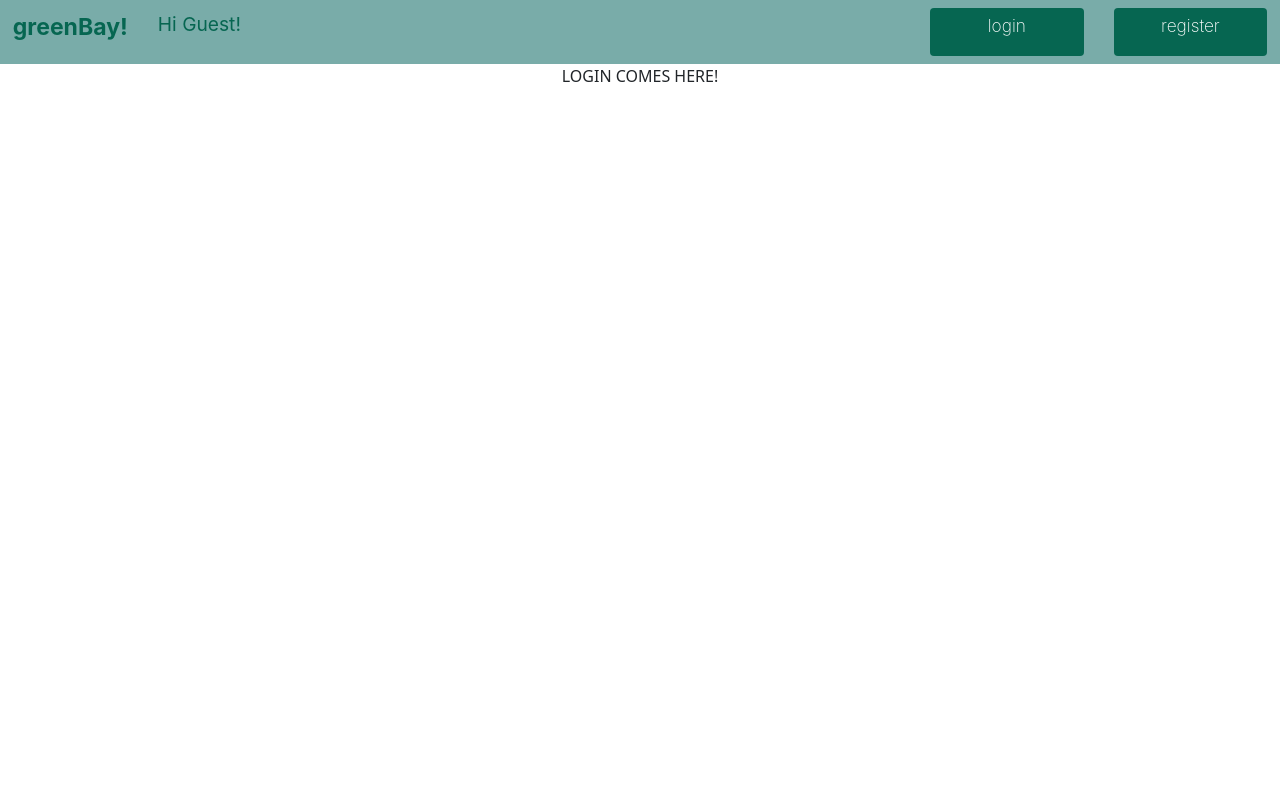
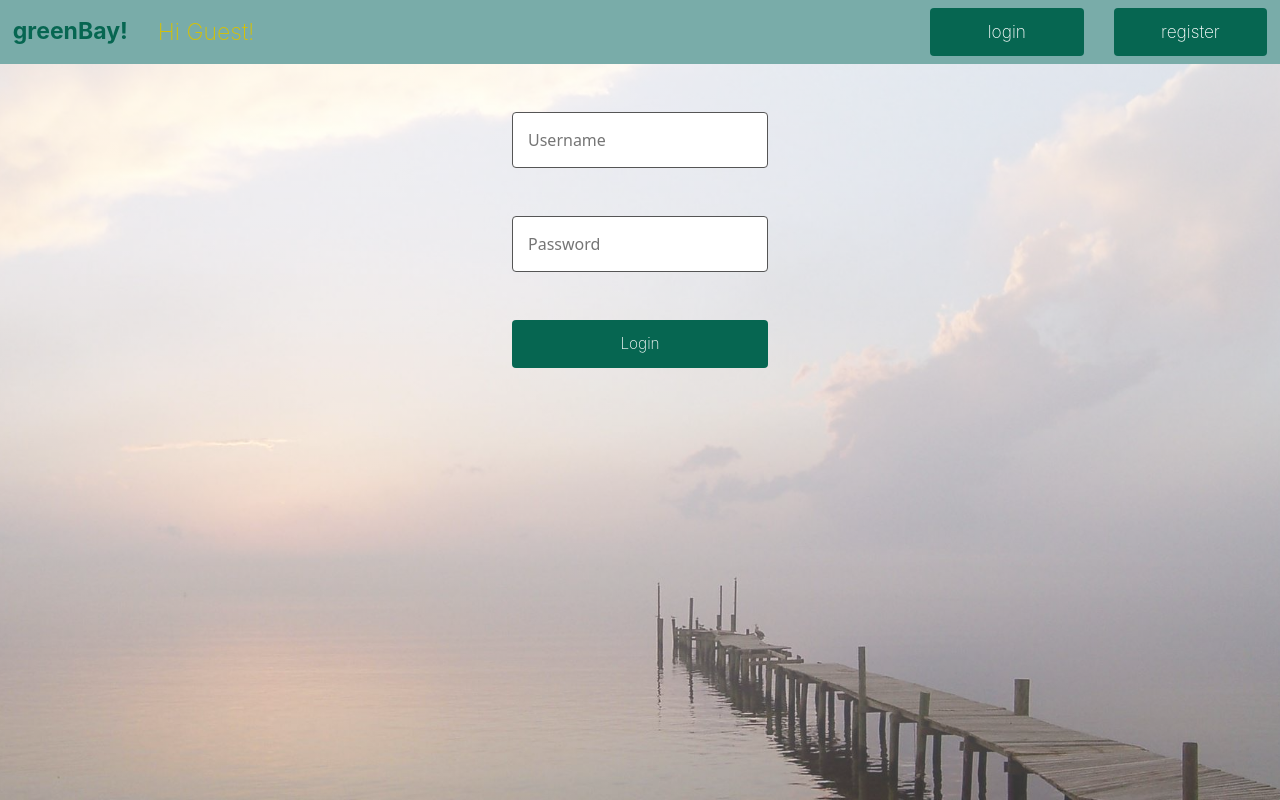
Before and after one commit to SarkanyBence/greenbay, a React (Create React App) app in the folder frontend/: page /login in a window 1280 px wide. Built offline with nearby package versions, Linux system fonts and the light colour scheme.

Commit message:
feat() login page added, errors displayed when needed

```diff
--- a/frontend/src/components/FormInput.tsx
+++ b/frontend/src/components/FormInput.tsx
@@ -27,7 +27,7 @@ const FormInput = (props: PropsInput) => {
         onFocus={() => {
           props.name === "confirmPassword" && setFocused(true);
         }}
-        focused={focused.toString()}
+        data-focused={focused.toString()}
       />
       <span className="formInput error">{props.errorMessage}</span>
     </div>
--- a/frontend/src/components/Header.tsx
+++ b/frontend/src/components/Header.tsx
@@ -1,13 +1,18 @@
-import { Link } from "react-router-dom";
+import { Link, useHistory } from "react-router-dom";
 import { useAppDispatch, useAppSelector } from "../hooks/stateHooks";
 import { StateType } from "../redux/store";
-import { changeUser, logoutUser } from "../redux/UserSlice";
+import { logoutUser } from "../redux/UserSlice";
 
 function Header() {
   const user = useAppSelector((state: StateType) => state.user);
+  const dispatch = useAppDispatch();
+  const history = useHistory();
 
-  console.log("State is:", user);
-  const dispatch = useAppDispatch();
+  const logout = () => {
+    dispatch(logoutUser());
+    localStorage.clear();
+    history.push("/login");
+  };
 
   return (
     <div className="header">
@@ -18,11 +23,10 @@ function Header() {
       </Link>
       <Link to={user.isLoggedIn ? "/buy" : "/login"}>
         <div className="nav-item">
-          <p> Hi {user.userName}! </p>
+          <p className="title"> Hi {user.userName}! </p>
         </div>
       </Link>
-        <div className="nav-item grow">
-        </div>
+      <div className="nav-item grow"></div>
       <Link to={user.isLoggedIn ? "/buy" : "/login"}>
         <div className="nav-item navbtn">
           <p>{user.isLoggedIn ? "buy" : "login"} </p>
@@ -33,6 +37,11 @@ function Header() {
           <p>{user.isLoggedIn ? "sell" : "register"} </p>
         </div>
       </Link>
+      {user.isLoggedIn && (
+        <div className="nav-item navbtn">
+          <button onClick={logout}>logout </button>
+        </div>
+      )}
     </div>
   );
 }
--- a/frontend/src/components/Login.tsx
+++ b/frontend/src/components/Login.tsx
@@ -1,5 +1,93 @@
+import { useEffect, useState } from "react";
+import { useHistory } from "react-router-dom";
+import { useAppDispatch } from "../hooks/stateHooks";
+import fetchData from "../services/fetchData";
+import NewUser from "../types/newUser";
+import NewUserDto from "../types/newUserDto";
+import PropsInput from "../types/PropsInput";
+import User from "../types/User";
+import FormInput from "./FormInput";
+import { changeUser } from "../redux/UserSlice";
+
 function Login() {
-  return <div>LOGIN COMES HERE!</div>;
+  const dispatch = useAppDispatch();
+  const history = useHistory();
+  const [userState, setUserState] = useState({
+    userName: "",
+    password: "",
+  } as NewUser);
+
+  const [userError, setUserError] = useState(false);
+
+  useEffect(() => {}, [userError]);
+
+  const submitForm = (e: any) => {
+    e.preventDefault();
+    const data = Object.fromEntries(new FormData(e.target).entries());
+    const dataDto: NewUserDto = new NewUserDto(data as unknown as NewUser);
+
+    fetchData("POST", "/login", dataDto)
+      .then((token) => {
+        localStorage.setItem("token", token);
+        const newUser: User = {
+          userName: userState.userName,
+          isLoggedIn: true,
+        };
+        dispatch(changeUser(newUser));
+        history.push("/buy");
+      })
+      .catch((err) => {
+        if (err.status === 400) {
+          setUserError(true);
+        }
+      });
+  };
+
+  const handleChange = (e: any) => {
+    setUserState({ ...userState, [e.target.name]: e.target.value });
+  };
+
+  const inputs: PropsInput[] = [
+    {
+      id: 1,
+      name: "userName",
+      placeholder: "Username",
+      type: "text",
+      errorMessage: "Username or password is incorrect",
+      required: true,
+    },
+    {
+      id: 2,
+      name: "password",
+      placeholder: "Password",
+      type: "password",
+      errorMessage: "Username or password is incorrect",
+      required: true,
+    },
+  ];
+
+  return (
+    <div className="base-container">
+      <form onSubmit={submitForm}>
+        <span
+          className="formInput other-error"
+          style={{ opacity: userError ? 1 : 0 }}
+        >
+          Username or password is incorrect
+        </span>
+        {inputs.map((input) => (
+          <FormInput
+            key={input.id}
+            {...input}
+            userState={userState}
+            handleChange={handleChange}
+          />
+        ))}
+
+        <button>Login</button>
+      </form>
+    </div>
+  );
 }
 
 export default Login;
--- a/frontend/src/components/Register.tsx
+++ b/frontend/src/components/Register.tsx
@@ -1,4 +1,4 @@
-import { useState } from "react";
+import { useEffect, useState } from "react";
 import { useHistory } from "react-router";
 import fetchData from "../services/fetchData";
 import NewUser from "../types/newUser";
@@ -7,7 +7,6 @@ import PropsInput from "../types/PropsInput";
 import FormInput from "./FormInput";
 
 function Register() {
-  // const user: User = useAppSelector((state: StateType) => state.user);
   const history = useHistory();
   const [userState, setUserState] = useState({
     userName: "",
@@ -15,6 +14,9 @@ function Register() {
     password: "",
     confirmPassword: "",
   } as NewUser);
+  const [userError, setUserError] = useState(false);
+
+  useEffect(() => {}, [userError]);
 
   const submitForm = (e: any) => {
     e.preventDefault();
@@ -25,10 +27,15 @@ function Register() {
       .then((res) => {
         history.push("/login");
       })
-      .catch((err) => console.log(err));
+      .catch((err) => {
+        if (err.status === 422) {
+          setUserError(true);
+        }
+      });
   };
 
   const handleChange = (e: any) => {
+    if (e.target.name === "userName") setUserError(false);
     setUserState({ ...userState, [e.target.name]: e.target.value });
   };
 
@@ -74,7 +81,12 @@ function Register() {
   return (
     <div className="base-container">
       <form onSubmit={submitForm}>
-        <span className="formInput error">"Username is already taken!"</span>
+        <span
+          className="formInput other-error"
+          style={{ opacity: userError ? 1 : 0 }}
+        >
+          Username is already taken!
+        </span>
         {inputs.map((input) => (
           <FormInput
             key={input.id}
@@ -84,7 +96,7 @@ function Register() {
           />
         ))}
 
-        <button>Submit</button>
+        <button>Sign Up</button>
       </form>
     </div>
   );
--- a/frontend/src/scss/_colors.scss
+++ b/frontend/src/scss/_colors.scss
@@ -10,4 +10,5 @@ $colors: (
   greenColor: #066651,
   redColor: red,
   orangeColor: #d45013,
+  yellowColor: #d6c104
 );
--- a/frontend/src/scss/header.scss
+++ b/frontend/src/scss/header.scss
@@ -24,15 +24,28 @@
     h1 {
       font-weight: 700;
       font-size: $base-font-size * 1.2;
+      margin-bottom: 0;
     }
-  }
-  .grow {
-    flex-grow: 1;
-    flex-shrink: 1;
+    button {
+      font-size: $base-font-size * 0.9;
+      font-family: $base-font-family;
+      font-weight: 200;
+      background: none;
+      border: none;
+      color: White;
+    }
+    p {
+      align-self: center;
+      margin-bottom: 0;
+      &.title {
+        font-size: $base-font-size * 1.2;
+        font-weight: 200;
+        color: map-get($colors, "yellowColor" );
+      }
+    }
   }
 
   .navbtn {
-    padding-top: $header-btn-height * 0.1;
     font-size: $base-font-size * 0.9;
     font-family: $base-font-family;
     font-weight: 200;
@@ -40,7 +53,6 @@
     border-radius: $base-radius;
     color: White;
     background-color: map-get($colors, "greenColor");
-    // padding: $base-margin-horizontal * 0.4;
     width: $header-btn-width;
     height: $header-btn-height;
 
@@ -48,4 +60,8 @@
       background-color: map-get($colors, "background-transparent");
     }
   }
+  .grow {
+    flex-grow: 1;
+    flex-shrink: 1;
+  }
 }
--- a/frontend/src/scss/registrate.scss
+++ b/frontend/src/scss/registrate.scss
@@ -35,13 +35,13 @@
       }
     }
 
-    .error {
+    .error,
+    .other-error {
       color: map-get($colors, "redColor");
       font-size: $base-font-size * 0.65;
       display: block;
       height: $header-btn-height;
       opacity: 0;
-      width: $reg-input-width;
     }
 
     .formInput {
@@ -66,14 +66,18 @@
           border: map-get($colors, "greenColor") 2px solid;
         }
 
-        &:invalid[focused="true"] {
+        &:invalid[data-focused="true"] {
           border: 1px solid red;
         }
 
-        &:invalid[focused="true"] ~ .error {
+        &:invalid[data-focused="true"] ~ .error {
           opacity: 1;
         }
       }
     }
+    .other-error {
+      margin-top: auto;
+      line-height: 80px;
+    }
   }
 }
--- a/frontend/src/services/fetchData.ts
+++ b/frontend/src/services/fetchData.ts
@@ -21,6 +21,7 @@ const fetchData = async (
     const result = await response.json();
 
     if (!response.ok) {
+      // eslint-disable-next-line no-throw-literal
       throw { status: response.status, message: result.error };
     } else {
       return result;
```
Also changed, not shown: 2 other files (tests, documents, lock files or other folders).
